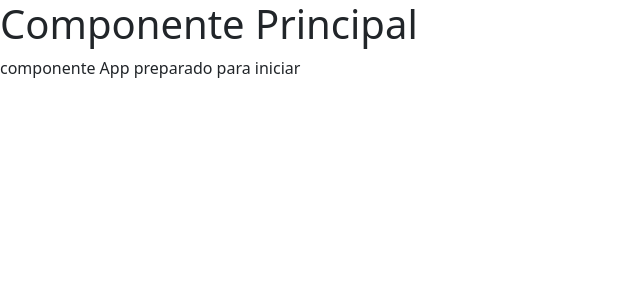
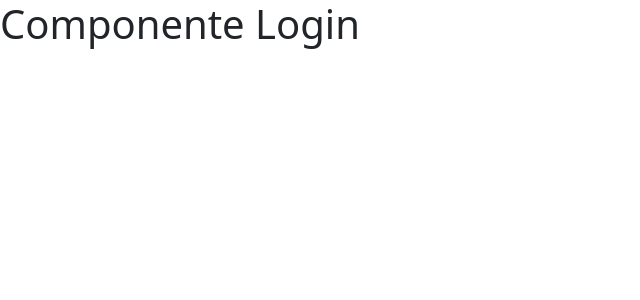
Before and after one commit to UdeA-Proyectos-Ciclo-3-4/frontend, a React (Create React App) app: page / in a window 1280 px wide. Shown: the top 300 px of the page, without its empty margins (0-640 px from the left). Built offline with nearby package versions, Linux system fonts and the light colour scheme.

Commit message:
[+] Estructura de enrutamiento para React y archivos de componentes

```diff
--- a/package.json
+++ b/package.json
@@ -19,6 +19,7 @@
     "react": "^16.14.0",
     "react-bootstrap": "^2.0.0-rc.0",
     "react-dom": "^16.14.0",
+    "react-router-dom": "^5.3.0",
     "react-scripts": "4.0.3",
     "web-vitals": "^1.1.2"
   },
--- a/src/App.js
+++ b/src/App.js
@@ -1,10 +1,10 @@
 import React from "react";
+import AppRouter from "./Routers/AppRouter";
 
 function App() {
   return (
     <>
-      <h1> Componente Principal</h1>
-      <p className="descripcion"> componente App preparado para iniciar</p>
+      <AppRouter />
     </>
   );
 }
--- /dev/null
+++ b/src/Routers/AppRouter.js
@@ -0,0 +1,37 @@
+import React from 'react'
+import {
+    BrowserRouter as Router,
+    Route,
+    Switch,
+    Redirect
+} from "react-router-dom";
+import RoutersMenu from './RoutersMenu';
+import AuthRouter from './AuthRouter';
+
+const AppRouter = () => {
+    return (
+        <>
+        <Router>
+            <div>
+                <Switch>
+                    <Route
+                        path="/auth"
+                        children={<AuthRouter />}
+                    />
+
+                    <Route
+                        path="/"
+                        children={ <RoutersMenu /> }
+                    />
+
+                    <Redirect to="/auth/login" />
+
+                </Switch>
+            </div>
+        </Router>
+
+        </>
+    )
+}
+
+export default AppRouter;
--- /dev/null
+++ b/src/Routers/AuthRouter.js
@@ -0,0 +1,31 @@
+import React from 'react'
+import { Switch, Route, Redirect } from 'react-router-dom';
+import Login from "../components/Login";
+import Registrarse from "../components/Registrarse";
+
+const AuthRouter = () => {
+    return (
+        <div className="auth__main">
+            <div className="auth__box-container">
+                <Switch>
+                    <Route
+                        exact
+                        path="/auth/ingresar"
+                        component={ Login }
+                    />
+                    <Route
+                        exact
+                        path="/auth/registro"
+                        component={ Registrarse }
+                    />
+
+                    <Redirect to="/auth/login" />
+
+
+                </Switch>
+            </div>
+        </div>
+    )
+}
+
+export default AuthRouter;
--- /dev/null
+++ b/src/Routers/RoutersMenu.js
@@ -0,0 +1,59 @@
+import React from 'react'
+import { Switch, Route, Redirect } from "react-router-dom";
+import Login from "../components/Login";
+import Productos from "../components/Productos"
+import Usuarios from "../components/Usuarios";
+import Vendedores from "../components/Vendedores";
+import Ventas from "../components/Ventas";
+
+
+const RoutersMenu = () => {
+    return (
+        <div>
+
+            <div className="row">
+
+
+                <div className="col-10" id="panelCtrl">
+
+                    <Switch>
+
+                        <Route
+                            exact
+                            path="/"
+                            component={Login}
+                        />
+                        <Route
+                            exact
+                            path="/vendedores"
+                            component={Vendedores}
+                        />
+
+                        <Route
+                            exact
+                            path="/ventas"
+                            component={Ventas}
+                        />
+
+                        <Route
+                            exact
+                            path="/productos"
+                            component={Productos}
+                        />
+
+                        <Route
+                            exact
+                            path="/usuarios"
+                            component={Usuarios}
+                        />
+
+                        <Redirect to="/" />
+
+                    </Switch>
+                </div>
+            </div>
+        </div>
+    )
+}
+
+export default RoutersMenu;
--- /dev/null
+++ b/src/components/Login.js
@@ -0,0 +1,11 @@
+import React from 'react'
+
+const Login = () => {
+    return (
+        <div>
+            <h1>Componente Login</h1>
+        </div>
+    )
+}
+
+export default Login
--- /dev/null
+++ b/src/components/Productos.js
@@ -0,0 +1,11 @@
+import React from 'react'
+
+const Productos = () => {
+    return (
+        <div>
+            <h1>Componente Productos</h1>
+        </div>
+    )
+}
+
+export default Productos
--- /dev/null
+++ b/src/components/Registrarse.js
@@ -0,0 +1,11 @@
+import React from 'react'
+
+const Registrarse = () => {
+    return (
+        <div>
+            <h1>Componente Registrarse</h1>
+        </div>
+    )
+}
+
+export default Registrarse
--- /dev/null
+++ b/src/components/Usuarios.js
@@ -0,0 +1,11 @@
+import React from 'react'
+
+const Usuarios = () => {
+    return (
+        <div>
+            <h1> Componente Usuarios</h1>
+        </div>
+    )
+}
+
+export default Usuarios
--- /dev/null
+++ b/src/components/Vendedores.js
@@ -0,0 +1,11 @@
+import React from 'react'
+
+const Vendedores = () => {
+    return (
+        <div>
+            <h1>Componente Vendedores</h1>
+        </div>
+    )
+}
+
+export default Vendedores
--- /dev/null
+++ b/src/components/Ventas.js
@@ -0,0 +1,11 @@
+import React from 'react'
+
+const Ventas = () => {
+    return (
+        <div>
+            <h1> Componente Ventas</h1>
+        </div>
+    )
+}
+
+export default Ventas
```
Also changed, not shown: 1 other file (tests, documents, lock files or other folders).
